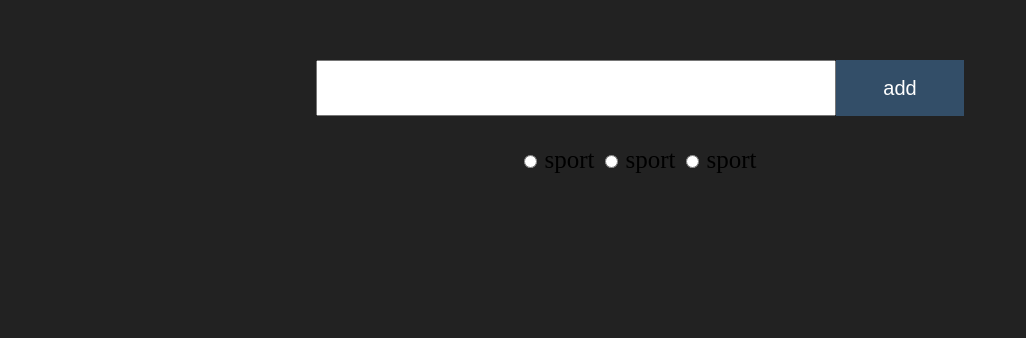
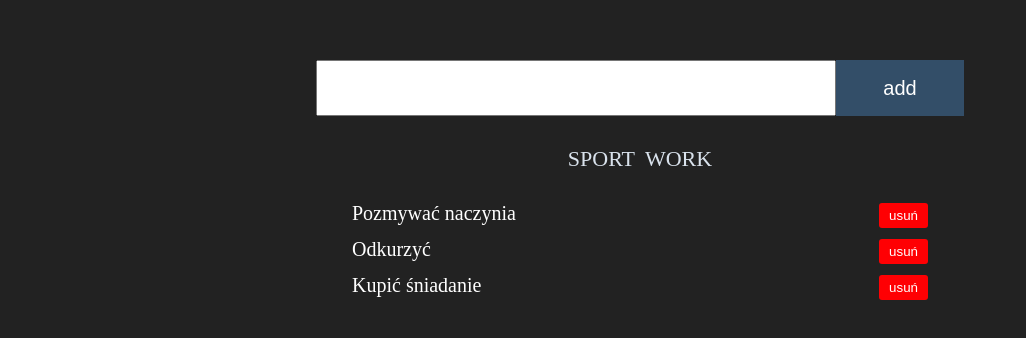
Before and after one commit to dawid-polak/todolistTypeScript, a website: page index.html in a window 1280 px wide. Shown: the part 118-456 px from the top of the page, without its empty margins (0-1026 px from the left). Drawn offline with Linux system fonts and the light colour scheme.

Commit message:
add categories and tasks in html

```diff
--- a/index.html
+++ b/index.html
@@ -15,22 +15,30 @@
             <input type="text" id="main-input">
             <button id="main-btn">add</button>
         </div>
+
         <div class="section-categories">
-            <div class="category">
-                <input type="radio" value="sport" id="radio-sport">
-                <label for="radio-sport">sport</label>
-            </div>
-            <div class="category">
-                <input type="radio" value="sport" id="radio-sport">
-                <label for="radio-sport">sport</label>
-            </div>
-            <div class="category">
-                <input type="radio" value="sport" id="radio-sport">
-                <label for="radio-sport">sport</label>
-            </div>
+
+            <input type="radio" id="radio-sport" name="category" value="sport">
+            <label for="radio-sport">SPORT</label>
+
+            <input type="radio" id="radio-work" name="category" value="work">
+            <label for="radio-work">WORK</label>
         </div>
-        <div class="section-bootom">
-
+        <div class="section-bottom">
+            <ul class="tasks">
+                <li class="task">
+                    <span class="text">Pozmywać naczynia</span>
+                    <span class="btn"><button>usuń</button></span>
+                </li>
+                <li class="task">
+                    <span class="text">Odkurzyć</span>
+                    <span class="btn"><button>usuń</button></span>
+                </li>
+                <li class="task">
+                    <span class="text">Kupić śniadanie</span>
+                    <span class="btn"><button>usuń</button></span>
+                </li>
+            </ul>
         </div>
     </div>
 
--- a/src/app.ts
+++ b/src/app.ts
@@ -1,7 +1,8 @@
 const mainInput: HTMLInputElement = document.querySelector('#main-input');
 const mainBtn: HTMLButtonElement = document.querySelector('#main-btn');
 
-type Categories = "sport" | "work";
+
+type Categories = "sport" | "work" | "";
 
 interface Task {
     name: string;
@@ -22,9 +23,20 @@ const addTekstToTasks = (task: Task) => {
     tasks.push(task);
 };
 
+const addCategoryToTask = (radioChecked: string) => {
+    if (radioChecked) {
+        return radioChecked
+    }
+
+};
+
 mainBtn.addEventListener('click', () => {
+
+    const radioChecked: HTMLInputElement = document.querySelector("input[name='category']:checked");
+
     addTekstToTasks({
         name: mainInput.value,
+        category: radioChecked ? addCategoryToTask(radioChecked.value) as Categories : "",
         done: false
-    })
-})
+    });
+ });
--- /dev/null
+++ b/src/style/section-bottom.scss
@@ -0,0 +1,32 @@
+.section-bottom{
+    width: 45vw;
+    margin: 0px auto 0px auto;
+    color: white;
+    font-size: 20px;
+
+    ul {
+        list-style-type: none;
+        padding: 0px;
+
+        li {
+            margin: 10px 0px 10px 0px;
+            display: flex;
+            justify-content: space-between;
+
+            .btn {
+                button {
+                    background-color: #Ff0003;
+                    border: 0;
+                    color: #FFF;
+                    padding: 5px 10px;
+                    border-radius: 3px;
+                }
+
+                button:hover {
+                   cursor: pointer;
+                   transform: scale(1.02);
+                }
+            }
+        }
+    }
+}
--- a/src/style/section-categories.scss
+++ b/src/style/section-categories.scss
@@ -2,13 +2,25 @@
     display: flex;
     justify-content: center;
     margin: 30px 0px 30px 0px;
+    font-size: 22px;
+    color: #d9e2ec;
 
-    .category {
-        display: flex;
-        font-size: 25px;
+    input {
+        display: none;
+    }
 
-        label {
-            margin: 0px 5px 0px 5px;
-        }
+    label {
+        margin: 0px 5px 0px 5px;
+    }
+
+    label:hover {
+        cursor: pointer;
+        transform: scale(1.02);
+    }
+
+
+    input:checked + label {
+        color: #fff;
+
     }
 }
--- a/src/style/style.scss
+++ b/src/style/style.scss
@@ -2,6 +2,7 @@
 @use 'container';
 @use 'section-top';
 @use 'section-categories';
+@use 'section-bottom';
 
 body {
     margin: 0;
```
Also changed, not shown: dist/app.js, src/style/style.css, 1 other file.
